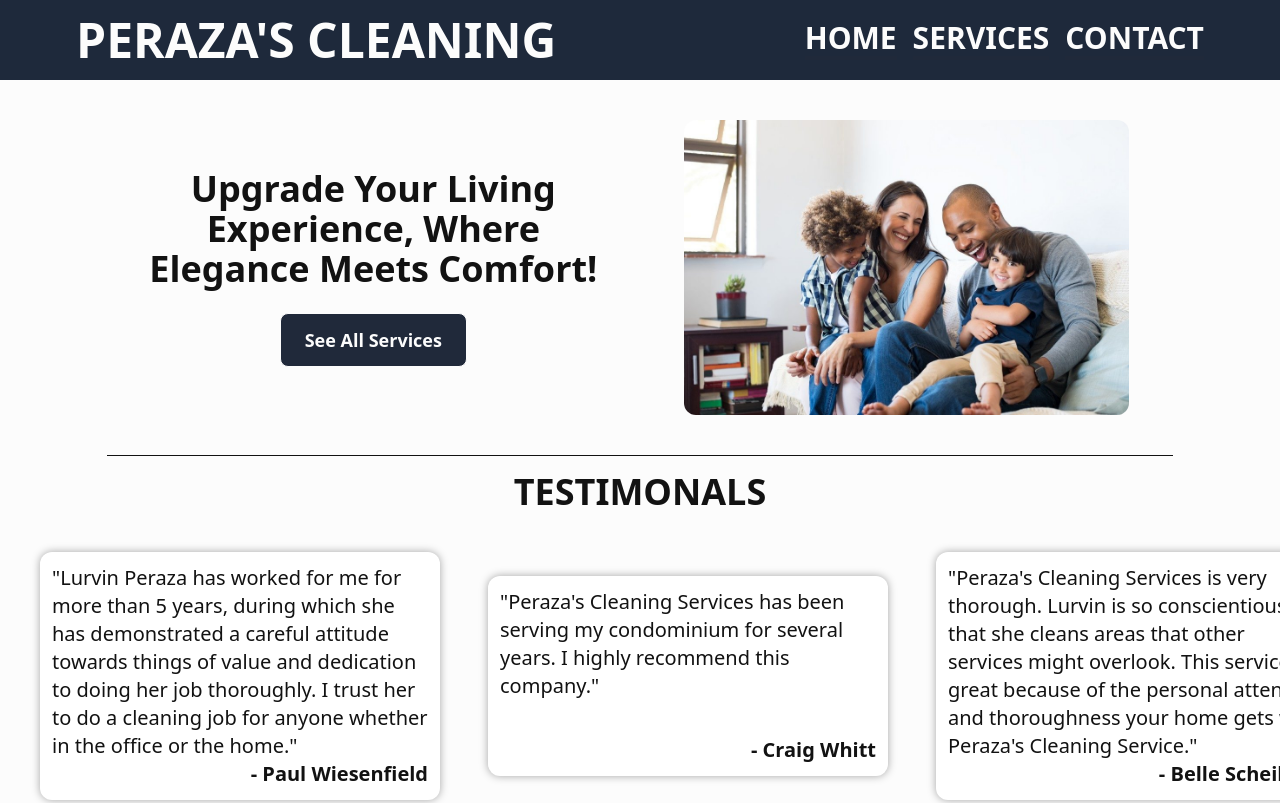
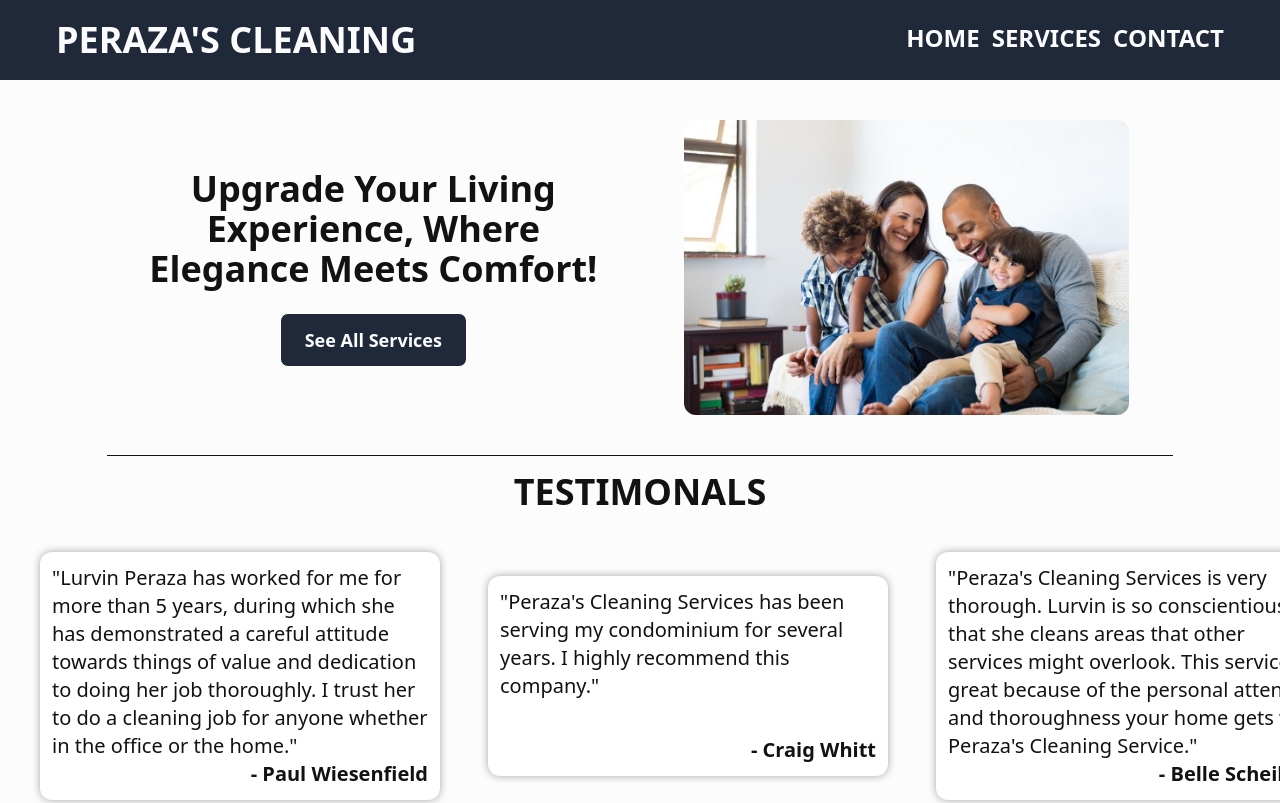
Before and after one commit to dev-arekusandoru/perazas, a plain HTML site: page src/index.html in a window 1280 px wide. Shown: the top 803 px of the page. Drawn offline with Linux system fonts and the light colour scheme.

Commit message:
updated styles

```diff
--- a/src/index.html
+++ b/src/index.html
@@ -7,26 +7,28 @@
     <link href="../dist/output.css" rel="stylesheet" />
     <link href="css/custom-styles.css" rel="stylesheet" />
   </head>
-  <body class="bg-slate-800 dark:bg-slate-600 scrollbar-hide">
+  <body
+    class="bg-offwhite dark:bg-slate-600 scrollbar-hide w-full flex flex-col items-center"
+  >
     <nav
-      class="flex flex-row items-center text-offwhite bg-slate-800 dark:bg-slate-600 justify-between h-[80px] lg:px-5 xl:px-10"
+      class="flex flex-row w-full items-center text-offwhite bg-primary dark:bg-slate-600 justify-between h-[80px] lg:px-5"
     >
       <h1
-        class="text-3xl sm:text-5xl w-full font-bold text-offwhite ml-[55px] text-center lg:text-left lg:ml-9"
+        class="text-3xl sm:text-4xl w-full font-bold ml-[55px] text-center lg:text-left lg:ml-9"
       >
         PERAZA'S<span class=""> CLEANING</span>
       </h1>
 
       <ul
-        class="hidden lg:flex flex-row justify-between text-3xl uppercase font-bold mr-9"
+        class="hidden lg:flex flex-row justify-between text-2xl uppercase font-bold mr-9"
       >
         <li
-          class="transition-all mr-4 border-b-4 border-b-primary dark:border-b-darkprimary hover:border-b-offwhite"
+          class="transition-all mr-3 border-b-4 border-b-primary dark:border-b-darkprimary hover:border-b-offwhite"
         >
           <a href="index.html">Home</a>
         </li>
         <li
-          class="transition-all mr-4 border-b-4 border-b-primary dark:border-b-darkprimary hover:border-b-offwhite"
+          class="transition-all mr-3 border-b-4 border-b-primary dark:border-b-darkprimary hover:border-b-offwhite"
         >
           <a href="services.html">SERVICES</a>
         </li>
@@ -80,7 +82,7 @@
     </nav>
     <!--body -->
     <div
-      class="flex flex-col bg-offwhite dark:bg-night justify-center items-center"
+      class="w-full flex flex-col bg-offwhite dark:bg-night justify-center items-center"
     >
       <!--top section-->
       <div
```
Also changed, not shown: dist/output.css.
